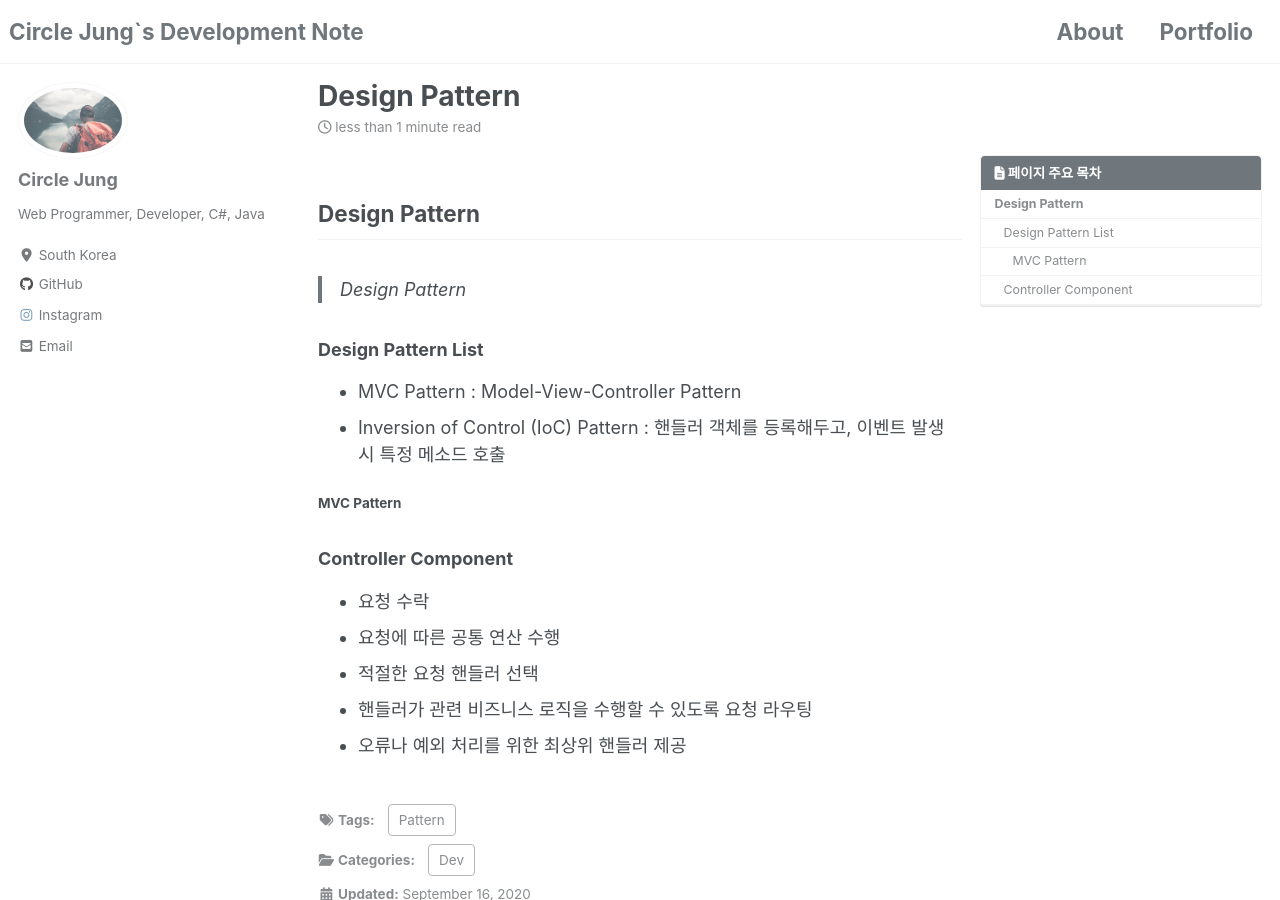
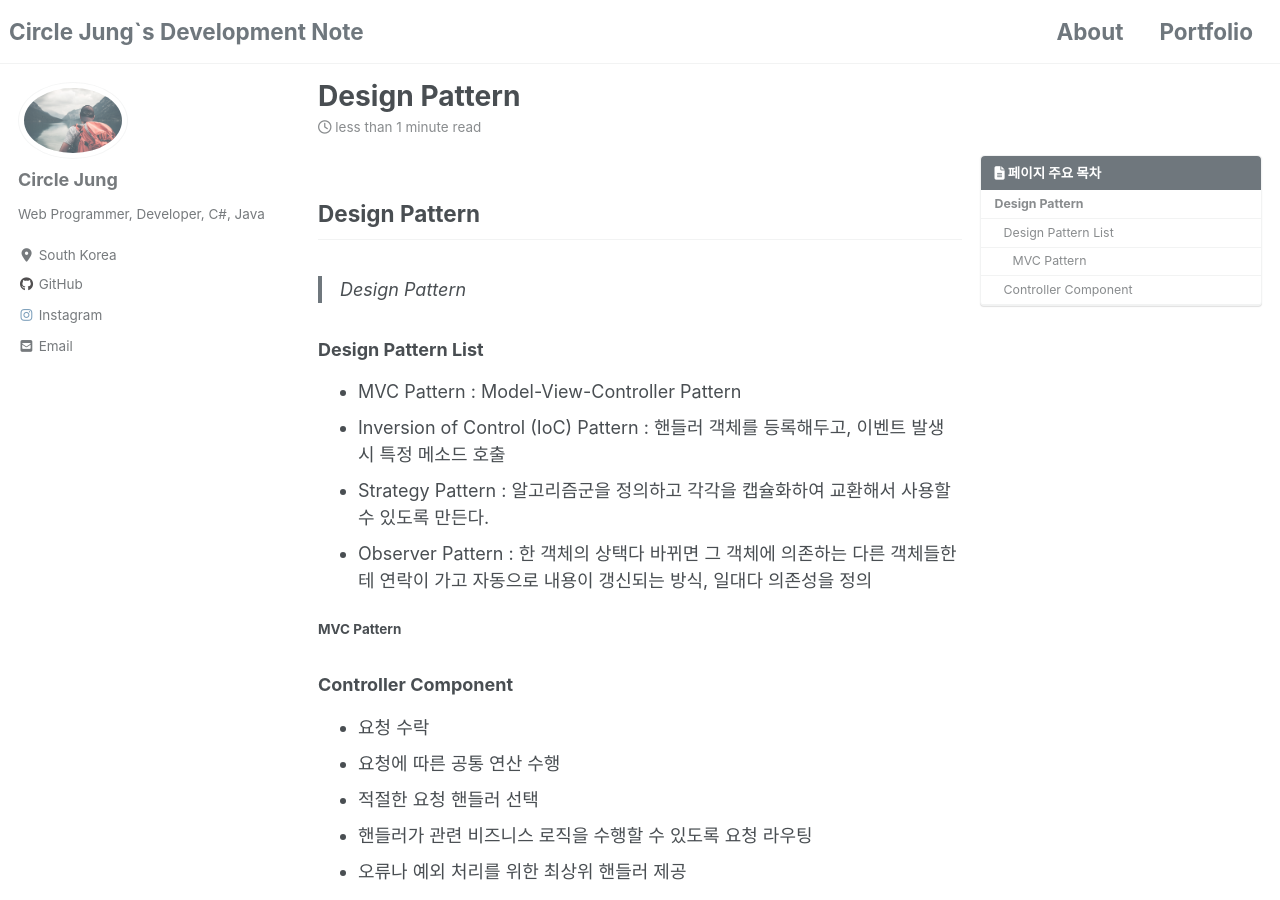
Before and after one commit to jwh0124/jwh0124.github.io, a Jekyll site: the page built from _posts/2020-09-16-design_pattern.md, in a window 1280 px wide and 900 px high. Built offline with Jekyll 4.4.1, drawn with Linux system fonts in a browser that asks for light colours; cached includes are drawn as plain includes; nearby versions of some CDN libraries; comment, search, counter and statistics services are not loaded.

Commit message:
+ update design pattern

```diff
--- a/_posts/2020-09-16-design_pattern.md
+++ b/_posts/2020-09-16-design_pattern.md
@@ -21,6 +21,8 @@ last_modified_at: 2020-09-16T13:12:00+09:00
 
 - MVC Pattern : Model-View-Controller Pattern
 - Inversion of Control (IoC) Pattern : 핸들러 객체를 등록해두고, 이벤트 발생 시 특정 메소드 호출
+- Strategy Pattern : 알고리즘군을 정의하고 각각을 캡슐화하여 교환해서 사용할 수 있도록 만든다.
+- Observer Pattern : 한 객체의 상택다 바뀌면 그 객체에 의존하는 다른 객체들한테 연락이 가고 자동으로 내용이 갱신되는 방식, 일대다 의존성을 정의
 
 #### MVC Pattern ####
 
```
